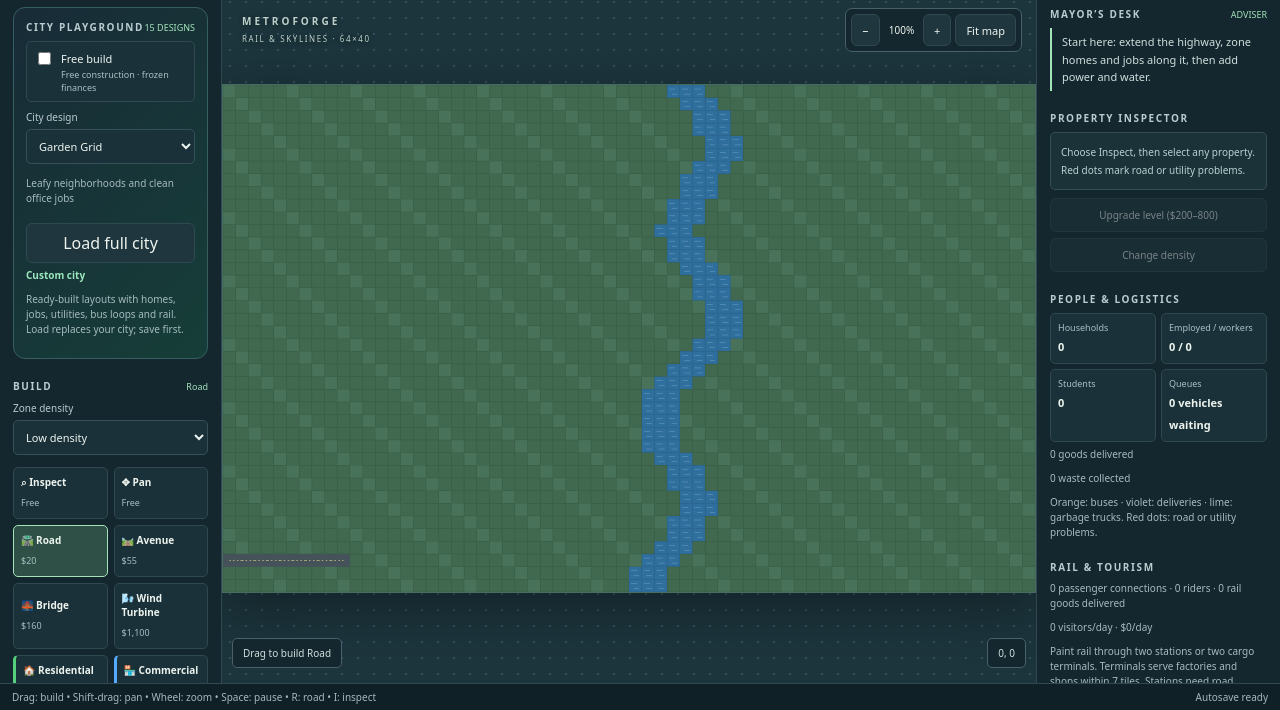
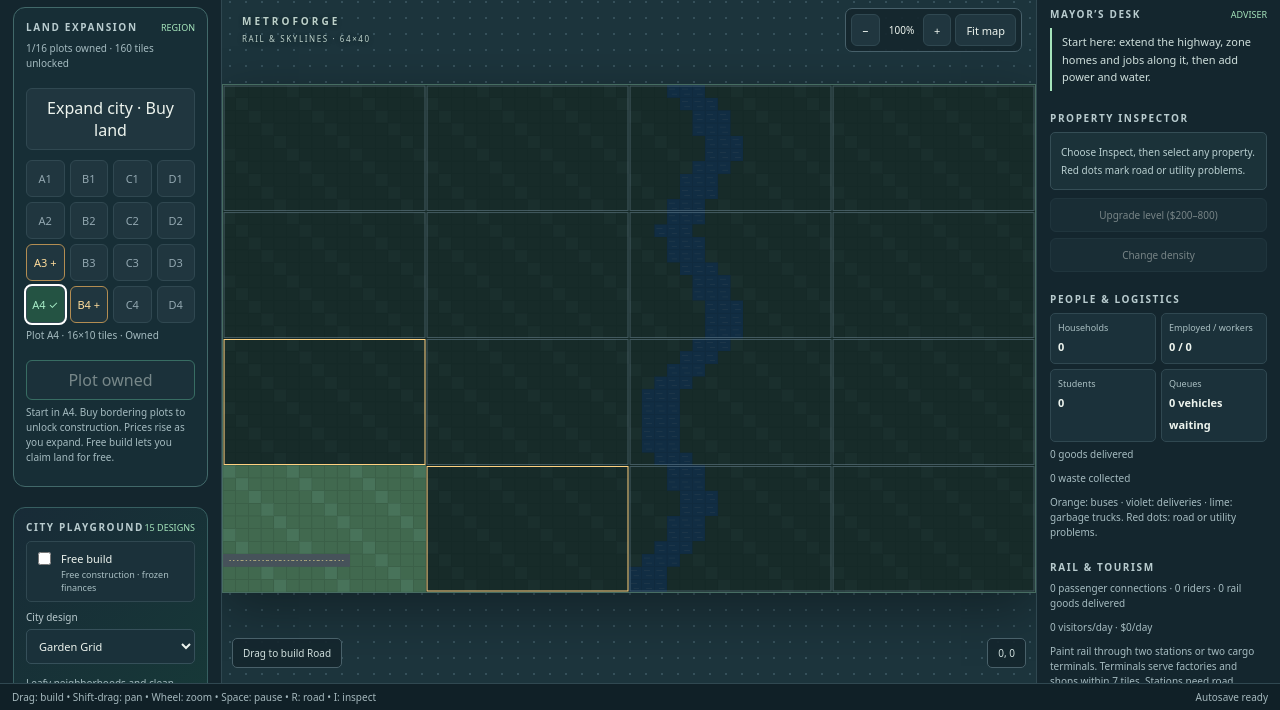
Before and after one commit to dvilrgamerz/readme, a website with bundled scripts: page index.html in a window 1280 px wide. Shown: the part 90-800 px from the top of the page. Built offline with nearby package versions, Linux system fonts and the light colour scheme.

Commit message:
Add purchasable city land, plot boundaries and saved regional ownership

```diff
--- a/index.html
+++ b/index.html
@@ -4,8 +4,8 @@
   <meta charset="utf-8">
   <meta name="viewport" content="width=device-width,initial-scale=1,viewport-fit=cover">
   <meta name="theme-color" content="#07101d">
-  <title>MetroForge V7 — City Builder</title>
-  <meta name="description" content="MetroForge V7 is an original browser city-building simulation.">
+  <title>MetroForge V7.1 — City Builder</title>
+  <meta name="description" content="MetroForge V7.1 is an original browser city-building simulation.">
   <link rel="stylesheet" href="styles.css">
 </head>
 <body data-mobile-panel="map">
@@ -13,7 +13,7 @@
     <header class="topbar">
       <div class="brand">
         <div class="mark">MF</div>
-        <div><h1>MetroForge <em>V7</em></h1><p>YOUR CITY. YOUR RULES.</p></div>
+        <div><h1>MetroForge <em>V7.1</em></h1><p>YOUR CITY. YOUR RULES.</p></div>
       </div>
       <div class="stats">
         <div class="stat"><span>Funds</span><strong id="funds">$50,000</strong><small id="cashflow">+$0/day</small></div>
@@ -33,6 +33,12 @@
     <nav class="mobile-tabs" aria-label="Game panels"><button id="mapTab" class="active">Map</button><button id="buildTab">Build & manage</button><button id="cityTab">City report</button></nav>
     <main class="layout">
       <aside class="panel left">
+        <section class="land-planner">
+ <div class="section-title"><h2>Land expansion</h2><span>REGION</span></div><p id="landSummary" class="help-text"></p>
+ <button id="expandCity" class="full">Expand city · Buy land</button>
+ <div id="plotGrid" class="plot-grid" aria-label="Region land plots"></div><p id="plotDetails" class="help-text"></p><button id="buyPlot" class="full" disabled>Choose a plot</button>
+ <p class="help-text">Start in A4. Buy bordering plots to unlock construction. Prices rise as you expand. Free build lets you claim land for free.</p>
+ </section>
         <section class="sandbox-planner">
  <div class="section-title"><h2>City playground</h2><span>15 DESIGNS</span></div>
  <label class="toggle"><input id="freeBuild" type="checkbox"><span>Free build</span><small>Free construction · frozen finances</small></label>
@@ -65,7 +71,7 @@
  <div class="button-row"><button id="editorStart">Edit map</button><button id="editorApply" disabled>Apply</button><button id="editorCancel" disabled>Cancel</button></div>
  </section>
  <section class="transit-planner">
-          <div class="section-title"><h2>Bus line planner</h2><span>V7</span></div>
+          <div class="section-title"><h2>Bus line planner</h2><span>V7.1</span></div>
           <p class="help-text">Build bus stops beside roads. Tap stops in order, then save a loop. Each bus costs $18/day.</p>
           <label class="select-row">Line name<input id="routeName" maxlength="32" placeholder="Downtown Loop"></label>
           <div class="button-row"><button id="newRoute">New line</button><button id="saveRoute" disabled>Save line</button><button id="cancelRoute">Cancel</button><button id="undoStop">Undo stop</button></div>
--- a/package.json
+++ b/package.json
@@ -1 +1 @@
-{"name":"metroforge","version":"7.0.0","private":true,"type":"module","scripts":{"test":"node --test tests/*.test.js","start":"python3 -m http.server 8000"}}
+{"name":"metroforge","version":"7.1.0","private":true,"type":"module","scripts":{"test":"node --test tests/*.test.js","start":"python3 -m http.server 8000"}}
--- a/src/game.js
+++ b/src/game.js
@@ -1,3 +1,4 @@
+import {ALL_PLOTS,newLand,sanitiseLand,plotAt,plotName,plotBounds,ownsTile,plotOffer,purchasePlot} from "./land.js";
 import {newV7,sanitiseV7,ExpansionEngine,CHALLENGES} from "./v7.js";
 import {DESIGNS,cityDesign} from "./designs.js";
 import {newV6, sanitiseV6, TrafficEngine, budgetBreakdown, developmentBlockers, tileId} from "./v6.js";
@@ -45,7 +46,7 @@ const BUILD = {
 };
 
 const TOOLS = [
-  ["inspect","⌕"],["pan","✥"],["road","🛣️"],["avenue","🛤️"],["bridge","🌉"],["wind","🌬️"],["residential","🏠"],["commercial","🏪"],
+  ["inspect","⌕"],["pan","✥"],["purchase","🗺️"],["road","🛣️"],["avenue","🛤️"],["bridge","🌉"],["wind","🌬️"],["residential","🏠"],["commercial","🏪"],
   ["office","🏢"],["rail","═"],["station","🚆"],["cargoTerminal","📦"],["hotel","🏨"],["attraction","🎡"],["industrial","🏭"],["park","🌳"],["power","⚡"],["waterTower","💧"],
   ["fire","🚒"],["police","🚓"],["school","🏫"],["hospital","🏥"],
   ["bus","🚌"],["metro","🚇"],["recycle","♻️"],["garbage","🚛"],["route","🚌"],["signal","🚦"],["district","◫"],["bulldoze","🧨"]
@@ -67,6 +68,7 @@ const MISSIONS = [
   {id:"green",title:"Cleaner Air",text:"Keep pollution at or below {target}%",reward:1700}
 ];
 
+let selectedLandPlot=12;
 let selected = "road";
 let overlay = "none";
 let pointerDown = false;
@@ -133,7 +135,7 @@ function newMission(city){
 
 function freshCity(){
   const c = {
-    grid:generateMap(), funds:50000, debt:0, population:0, lastPopulation:0, jobs:0, employed:0,
+    grid:generateMap(), land:newLand(), funds:50000, debt:0, population:0, lastPopulation:0, jobs:0, employed:0,
     happiness:55, traffic:100, health:50, education:0, crime:0, pollutionAvg:0, landValue:50,
     transitRiders:0, day:1, year:1, hour:8, paused:false, speed:1,
     taxes:{res:9,com:9,ind:9}, serviceBudget:100,
@@ -188,16 +190,17 @@ function count(type){
 function setTool(tool){
   selected = tool;
   document.querySelectorAll(".tool").forEach(b=>b.classList.toggle("active",b.dataset.tool===tool));
-  const meta = tool==="bulldoze" ? {name:"Bulldoze"} : BUILD[tool] || {name:tool==="inspect"?"Inspect":tool==="route"?"Bus route":tool==="signal"?"Traffic lights":"Pan"};
+  const meta = tool==="bulldoze" ? {name:"Bulldoze"} : BUILD[tool] || {name:tool==="purchase"?"Expand city":tool==="inspect"?"Inspect":tool==="route"?"Bus route":tool==="signal"?"Traffic lights":"Pan"};
   $("selectedName").textContent = meta?.name || tool;
-  $("modeHint").textContent = tool==="route"?"Tap connected bus stops in order, then Save line" : tool==="signal"?"Tap a junction to toggle its lights" : tool==="inspect"?"Select a building to inspect" : tool==="pan"?"Drag the map to move" : tool==="district" ? "Paint districts by clicking land" : tool==="bulldoze" ? "Remove buildings and roads" : "Drag to build "+(meta?.name||tool);
+  mapDirty=true;
+  $("modeHint").textContent = tool==="purchase"?"Select a neighboring plot, then Buy plot in Build & manage":tool==="route"?"Tap connected bus stops in order, then Save line" : tool==="signal"?"Tap a junction to toggle its lights" : tool==="inspect"?"Select a building to inspect" : tool==="pan"?"Drag the map to move" : tool==="district" ? "Paint districts by clicking land" : tool==="bulldoze" ? "Remove buildings and roads" : "Drag to build "+(meta?.name||tool);
 }
 
 function makeTools(){
   const g = $("toolGrid");
   g.replaceChildren();
   for(const [key,icon] of TOOLS){
-    const meta = key==="bulldoze" ? {name:"Bulldoze",cost:5} : BUILD[key] || {name:key==="inspect"?"Inspect":key==="route"?"Bus route":key==="signal"?"Traffic lights":"Pan",cost:0};
+    const meta = key==="bulldoze" ? {name:"Bulldoze",cost:5} : BUILD[key] || {name:key==="purchase"?"Expand city":key==="inspect"?"Inspect":key==="route"?"Bus route":key==="signal"?"Traffic lights":"Pan",cost:0};
     const b = document.createElement("button");
     b.className="tool";
     b.dataset.tool=key;
@@ -218,6 +221,8 @@ function build(x,y,tool=selected){
   const cell=city.grid[y]?.[x];if(!cell) return;
   if(tool==='inspect'){inspectTile={x,y};updateInspector();mapDirty=true;return;}
   if(tool==='pan') return;
+  if(tool==='purchase'){selectLandPlot(plotAt(x,y,W,H));return;}
+  if(!ownsTile(city,x,y)){selectLandPlot(plotAt(x,y,W,H));showToast('Buy plot '+plotName(selectedLandPlot)+' before building here. Choose Expand city.');return;}
   if(tool==='route'){
     if(cell.type!=='bus'||!cell.connected)return showToast('Choose connected bus stops. Build at least two first.');
     if(!drawingRoute){routeDraft=[];drawingRoute=true;}
@@ -279,7 +284,7 @@ canvas.addEventListener('pointermove',e=>{
   const tip=$('tooltip'),r=canvas.parentElement.getBoundingClientRect();
   tip.style.left=clamp(e.clientX-r.left+14,8,Math.max(8,r.width-190))+'px';
   tip.style.top=clamp(e.clientY-r.top+12,8,Math.max(8,r.height-120))+'px';
-  tip.textContent=BUILD[c.type].name+(c.level?' • Level '+c.level:'')+(isZone(c.type)?' • '+(c.connected?'Road access':'No road access'):'');
+  tip.textContent=(!ownsTile(city,p.x,p.y)?'Unowned plot '+plotName(plotAt(p.x,p.y,W,H))+' • ':'' )+BUILD[c.type].name+(c.level?' • Level '+c.level:'')+(isZone(c.type)?' • '+(c.connected?'Road access':'No road access'):'');
   tip.classList.remove('hidden');
 });
 function endDrag(){pointerDown=false;lastPaint='';lastTile=null;dragStart=null;}
@@ -614,7 +619,7 @@ function draw(){
   if(mapDirty){
     const main=ctx;ctx=mapCtx;ctx.clearRect(0,0,canvas.width,canvas.height);
     for(let y=0;y<H;y++)for(let x=0;x<W;x++)drawBaseCell(city.grid[y][x],x,y);
-    ctx=main;mapDirty=false;
+    drawLandPlots();ctx=main;mapDirty=false;
   }
   ctx.clearRect(0,0,canvas.width,canvas.height);ctx.drawImage(mapLayer,0,0);
   drawTransitLines();drawV7();drawCars();drawWeatherAndNight();
@@ -622,7 +627,7 @@ function draw(){
 }
 
 function updateUI(){
-  updateInspector();updateAdviser();drawTrends();updateV6UI();updateV7UI();
+  updateInspector();updateAdviser();drawTrends();updateV6UI();updateV7UI();updateLandUI();
   $("funds").textContent=city.v7.freeBuild?"FREE BUILD":money(city.funds);
   $("cashflow").textContent=(city.cashflow>=0?"+":"")+money(city.cashflow)+"/day";
   $("population").textContent=city.population.toLocaleString();
@@ -747,9 +752,9 @@ function storeCity(key){
 function loadRaw(raw){
   const next=parseSave(raw,freshCity(),Object.keys(BUILD),W,H);
   if(next.mission){const template=MISSIONS.find(m=>m.id===next.mission.id);next.mission={...template,...next.mission};}
-  const input=JSON.parse(raw);next.v6=sanitiseV6((input.city||input).v6,next.grid);next.v7=sanitiseV7((input.city||input).v7,next.grid);
+  const input=JSON.parse(raw);next.v6=sanitiseV6((input.city||input).v6,next.grid);next.v7=sanitiseV7((input.city||input).v7,next.grid);next.land=sanitiseLand((input.city||input).land);
   next.v6.vehicles=next.v6.vehicles.filter(v=>!['fireEngine','ambulance'].includes(v.kind)||next.v7.incidents.some(i=>i.id===v.incidentId&&i.target[0]===v.target?.[0]&&i.target[1]===v.target?.[1]&&next.grid[v.source[1]][v.source[0]].type===(v.kind==='fireEngine'?'fire':'hospital')));
-  city=next;editorBackup=null;editingRoute=null;transport=null;routeDraft=[];drawingRoute=false;cars=[];rain=[];if(city.weather==="Rain"||city.weather==="Storm")for(let i=0;i<150;i++)rain.push({x:rand(0,canvas.width),y:rand(0,canvas.height),s:rand(5,12)});simAccumulator=0;inspectTile=null;invalidate();simulationStep(false);city.lastPopulation=city.population;makeTools();syncControls();syncV5Controls();updateUI();
+  selectedLandPlot=12;city=next;editorBackup=null;editingRoute=null;transport=null;routeDraft=[];drawingRoute=false;cars=[];rain=[];if(city.weather==="Rain"||city.weather==="Storm")for(let i=0;i<150;i++)rain.push({x:rand(0,canvas.width),y:rand(0,canvas.height),s:rand(5,12)});simAccumulator=0;inspectTile=null;invalidate();simulationStep(false);city.lastPopulation=city.population;makeTools();syncControls();syncV5Controls();updateUI();
 }
 $('saveBtn').onclick=()=>{if(storeCity('metroforge-v7-save'))showToast('City saved.');};
 $('loadBtn').onclick=()=>{
@@ -848,7 +853,7 @@ window.addEventListener('keydown',e=>{
 });
 $('demoBtn').onclick=()=>{
   if(!confirm('Start a fresh showcase city? Save or export your current city first.'))return;
-  city=freshCity();editorBackup=null;editingRoute=null;transport=null;routeDraft=[];drawingRoute=false;
+  city=freshCity();city.land=newLand(true);editorBackup=null;editingRoute=null;transport=null;routeDraft=[];drawingRoute=false;
   const put=(x,y,type,level=0)=>{const t=tileBase(type);t.level=level;city.grid[y][x]=t;};
   for(let x=0;x<27;x++)put(x,27,'avenue');
   for(const y of [9,15,21])for(let x=5;x<27;x++)put(x,y,'road');
@@ -907,15 +912,15 @@ $('saveRoute').onclick=()=>{
   const id=editingRoute||city.v6.nextRouteId++,previous=city.v6.routes.find(r=>r.id===id);city.v6.routes=city.v6.routes.filter(r=>r.id!==id);city.v6.vehicles=city.v6.vehicles.filter(v=>v.routeId!==id);city.v6.routes.push({id,name:$('routeName').value.trim().slice(0,32)||'Bus line '+id,stops:routeDraft.map(p=>[...p]),buses:previous?.buses||1});editingRoute=null;drawingRoute=false;routeDraft=[];transport.rebuild();transport.transitPass();setTool('inspect');updateRouteUI();showToast('Bus line saved. Buses cost $18/day each.');
 };
 $('upgradeBuilding').onclick=()=>{
-  if(!inspectTile)return;const c=city.grid[inspectTile.y][inspectTile.x],tax=c.type==='residential'?city.taxes.res:['commercial','office'].includes(c.type)?city.taxes.com:city.taxes.ind;
+  if(!inspectTile)return;if(!ownsTile(city,inspectTile.x,inspectTile.y))return showToast('Buy this plot before upgrading.');const c=city.grid[inspectTile.y][inspectTile.x],tax=c.type==='residential'?city.taxes.res:['commercial','office'].includes(c.type)?city.taxes.com:city.taxes.ind;
   if(!isZone(c.type)||c.level>=4||developmentBlockers(c,tax).length)return showToast('Resolve the listed development blockers first.');
   const cost=(c.level+1)*200;if(!city.v7.freeBuild&&city.funds<cost)return showToast('Need '+money(cost)+' to upgrade.');if(!city.v7.freeBuild)city.funds-=cost;c.level++;simulationStep(false);updateUI();mapDirty=true;
 };
 $('changeDensity').onclick=()=>{
-  if(!inspectTile)return;const c=city.grid[inspectTile.y][inspectTile.x];if(!isZone(c.type))return;const cost=c.density?150:350;
+  if(!inspectTile)return;if(!ownsTile(city,inspectTile.x,inspectTile.y))return showToast('Buy this plot before upgrading.');const c=city.grid[inspectTile.y][inspectTile.x];if(!isZone(c.type))return;const cost=c.density?150:350;
   if(!city.v7.freeBuild&&city.funds<cost)return showToast('Need '+money(cost)+' to convert.');if(!city.v7.freeBuild)city.funds-=cost;c.density=c.density?0:1;simulationStep(false);updateUI();mapDirty=true;
 };
-initV7();simulationStep();syncControls();syncV5Controls();updateUI();applyCamera();
+initLand();initV7();simulationStep();syncControls();syncV5Controls();updateUI();applyCamera();
 
 function initV7(){
  const select=$('designSelect');for(const d of DESIGNS){const o=document.createElement('option');o.value=d.id;o.textContent=d.name;select.appendChild(o);}select.value=DESIGNS[0].id;
@@ -931,7 +936,7 @@ function initV7(){
  $('undoStop').onclick=()=>{routeDraft.pop();updateRouteUI();};
 }
 function loadDesign(id){
- const free=city.v7.freeBuild,layout=cityDesign(id,tileBase,W,H);editorBackup=null;city=freshCity();city.grid=layout.grid;city.v7.freeBuild=free;city.v7.design=layout.design.name;
+ const free=city.v7.freeBuild,layout=cityDesign(id,tileBase,W,H);editorBackup=null;city=freshCity();city.land=newLand(true);city.grid=layout.grid;city.v7.freeBuild=free;city.v7.design=layout.design.name;
  city.v6.routes=[layout.route];city.v6.nextRouteId=2;city.paused=true;city.funds=100000;city.policies.education=true;
  if(id==='eco'||id==='garden')city.policies.green=true;
  transport=null;routeDraft=[];drawingRoute=false;editingRoute=null;inspectTile=null;cars=[];rain=[];simAccumulator=0;invalidate();simulationStep(false);city.lastPopulation=city.population;makeTools();syncControls();syncV5Controls();updateUI();camera={zoom:1,x:0,y:0};applyCamera();showToast(layout.design.name+' loaded. Press Play to test or turn on Free build.');
@@ -944,7 +949,7 @@ function updateV7UI(){
  $('challengeSelect').value=s.challenge||'';const challenge=CHALLENGES.find(c=>c.id===s.challenge);
  $('challengeProgress').textContent=challenge?(s.completed.includes(challenge.id)?'Completed! '+money(challenge.reward)+' awarded.':challenge.text+' · '+s.streak+'/5 days'+(s.freeBuild?' · turn off Free build to earn rewards':'')):'Choose a challenge to earn a city grant.';
  $('editorStatus').textContent=editorBackup?'EDITING — simulation paused. Terrain painting replaces properties.':'Customize terrain and roads. Export your city to share the map.';
- $('editorStart').disabled=!!editorBackup;$('editorApply').disabled=!editorBackup;$('editorCancel').disabled=!editorBackup;$('editorBrush').disabled=!editorBackup;
+ $('editorStart').disabled=!!editorBackup;updateLandUI();$('editorApply').disabled=!editorBackup;$('editorCancel').disabled=!editorBackup;$('editorBrush').disabled=!editorBackup;
 }
 function drawV7(){
  if(overlay!=='none'&&overlay!=='traffic')return;
@@ -955,3 +960,25 @@ function drawV7(){
  for(const i of city.v7.incidents){ctx.strokeStyle=i.kind==='fire'?'#ff526b':'#f9fafb';ctx.lineWidth=3;ctx.strokeRect(i.target[0]*TILE+2,i.target[1]*TILE+2,TILE-4,TILE-4);ctx.fillStyle=ctx.strokeStyle;ctx.font='bold 11px system-ui';ctx.fillText(Math.ceil(i.remaining),i.target[0]*TILE+12,i.target[1]*TILE-1);}
  ctx.lineWidth=1;
 }
+
+function selectLandPlot(id){if(!ALL_PLOTS.includes(id))return;selectedLandPlot=id;mapDirty=true;updateLandUI();}
+function initLand(){
+ for(const id of ALL_PLOTS){const button=document.createElement('button');button.dataset.plot=id;button.onclick=()=>{selectLandPlot(id);setTool('purchase');};$('plotGrid').appendChild(button);}
+ $('expandCity').onclick=()=>{setTool('purchase');selectLandPlot(ALL_PLOTS.find(id=>plotOffer(city,id).eligible)??city.land.owned[0]);showToast('Choose a bordering plot on the map or in the plot grid.');};
+ $('buyPlot').onclick=()=>{if(editorBackup)return showToast('Apply or cancel map edits before buying land.');const result=purchasePlot(city,selectedLandPlot);if(!result.success)return showToast(result.reason);invalidate();updateLandUI();updateUI();showToast('Plot '+plotName(selectedLandPlot)+(result.price?' purchased for '+money(result.price):' claimed for free')+'. You can build here now.');};
+}
+function updateLandUI(){
+ $('landSummary').textContent=city.land.owned.length+'/16 plots owned · '+city.land.owned.length*160+' tiles unlocked';
+ const offer=plotOffer(city,selectedLandPlot),owned=city.land.owned.includes(selectedLandPlot);$('plotDetails').textContent='Plot '+plotName(selectedLandPlot)+' · 16×10 tiles · '+(owned?'Owned':(offer.price?money(offer.price):'Free')+' · '+offer.reason);
+ $('buyPlot').disabled=!offer.eligible||!!editorBackup;$('buyPlot').textContent=owned?'Plot owned':offer.price?'Buy plot · '+money(offer.price):'Claim plot · Free';
+ for(const button of $('plotGrid').children){const id=Number(button.dataset.plot),has=city.land.owned.includes(id),offer=plotOffer(city,id);button.textContent=plotName(id)+(has?' ✓':offer.eligible?' +':'');button.title=has?'Owned':offer.reason+' · '+money(offer.price);button.className='plot-button'+(has?' owned':offer.eligible?' available':' locked')+(id===selectedLandPlot?' selected':'');button.setAttribute?.('aria-label','Plot '+plotName(id)+' '+(has?'owned':offer.reason));}
+}
+function drawLandPlots(){
+ const expand=selected==='purchase';ctx.textAlign='center';
+ for(const id of ALL_PLOTS){const b=plotBounds(id,W,H),x=b.x*TILE,y=b.y*TILE,w=b.width*TILE,h=b.height*TILE,owned=city.land.owned.includes(id),offer=plotOffer(city,id);
+  if(!owned){ctx.fillStyle='rgba(4,14,23,.67)';ctx.fillRect(x,y,w,h);}
+  if(expand||!owned){ctx.strokeStyle=id===selectedLandPlot&&expand?'#ffffff':owned?'#81e7b0':offer.eligible?'#ffd281':'rgba(131,158,175,.4)';ctx.lineWidth=id===selectedLandPlot&&expand?4:2;ctx.strokeRect(x+2,y+2,w-4,h-4);}
+  if(expand){ctx.fillStyle=owned?'#8ff0b7':offer.eligible?'#ffe0a5':'#a1b4bf';ctx.font='bold 27px system-ui';ctx.fillText(plotName(id)+(owned?' · OWNED':''),x+w/2,y+h/2-12);ctx.font='20px system-ui';ctx.fillText(owned?'Build here':(offer.price?money(offer.price):'FREE')+' · '+(offer.eligible?'Available':'Locked'),x+w/2,y+h/2+22);}
+ }
+ ctx.lineWidth=1;
+}
--- /dev/null
+++ b/src/land.js
@@ -0,0 +1,29 @@
+// The 64×40 region is divided into sixteen 16×10 expansion plots.
+export const LAND_COLS=4,LAND_ROWS=4,START_PLOT=12;
+export const ALL_PLOTS=Array.from({length:LAND_COLS*LAND_ROWS},(_,id)=>id);
+export const newLand=(full=false)=>({owned:full?[...ALL_PLOTS]:[START_PLOT]});
+export const plotName=id=>String.fromCharCode(65+id%LAND_COLS)+(Math.floor(id/LAND_COLS)+1);
+export function plotBounds(id,w=64,h=40){const col=id%LAND_COLS,row=Math.floor(id/LAND_COLS);return {x:Math.floor(col*w/LAND_COLS),y:Math.floor(row*h/LAND_ROWS),width:Math.floor((col+1)*w/LAND_COLS)-Math.floor(col*w/LAND_COLS),height:Math.floor((row+1)*h/LAND_ROWS)-Math.floor(row*h/LAND_ROWS)};}
+export function plotAt(x,y,w=64,h=40){return Number.isInteger(x)&&Number.isInteger(y)&&x>=0&&y>=0&&x<w&&y<h?Math.floor(y*LAND_ROWS/h)*LAND_COLS+Math.floor(x*LAND_COLS/w):-1;}
+export const ownsTile=(city,x,y)=>city.land.owned.includes(plotAt(x,y,city.grid[0].length,city.grid.length));
+export function neighboringPlots(id){const col=id%LAND_COLS,row=Math.floor(id/LAND_COLS);return [[col-1,row],[col+1,row],[col,row-1],[col,row+1]].filter(([x,y])=>x>=0&&x<LAND_COLS&&y>=0&&y<LAND_ROWS).map(([x,y])=>y*LAND_COLS+x);}
+export function sanitiseLand(input){
+ // Pre-expansion cities retain the entire region so their existing work stays usable.
+ if(input===undefined||input===null)return newLand(true);
+ if(!input||!Array.isArray(input.owned)||!input.owned.length||input.owned.length>ALL_PLOTS.length||input.owned.some(id=>!Number.isInteger(id)||!ALL_PLOTS.includes(id))||!input.owned.includes(START_PLOT))throw Error('Invalid land ownership');
+ const owned=[...new Set(input.owned)],reached=new Set([START_PLOT]),queue=[START_PLOT];for(let n=0;n<queue.length;n++)for(const id of neighboringPlots(queue[n]))if(owned.includes(id)&&!reached.has(id)){reached.add(id);queue.push(id);}
+ if(reached.size!==owned.length)throw Error('Land plots must be connected');return {owned:owned.sort((a,b)=>a-b)};
+}
+export function plotOffer(city,id){
+ if(!ALL_PLOTS.includes(id))return {eligible:false,reason:'Choose a plot on the region map',price:0};
+ if(city.land.owned.includes(id))return {eligible:false,reason:'Already owned',price:0};
+ const bounds=plotBounds(id,city.grid[0].length,city.grid.length);let water=0;
+ for(let y=bounds.y;y<bounds.y+bounds.height;y++)for(let x=bounds.x;x<bounds.x+bounds.width;x++)if(city.grid[y][x].terrain==='water')water++;
+ const price=city.v7?.freeBuild?0:Math.round((5000+1500*(city.land.owned.length-1)+water/(bounds.width*bounds.height)*3000)/250)*250;
+ if(!neighboringPlots(id).some(p=>city.land.owned.includes(p)))return {eligible:false,reason:'Buy a neighboring plot first',price};
+ if(!Number.isFinite(city.funds)||(!city.v7?.freeBuild&&city.funds<price))return {eligible:false,reason:'Not enough funds',price};
+ return {eligible:true,reason:price?'Ready to purchase':'Free to claim',price};
+}
+export function purchasePlot(city,id){
+ const offer=plotOffer(city,id);if(!offer.eligible)return {success:false,...offer};city.funds-=offer.price;city.land.owned.push(id);city.land.owned.sort((a,b)=>a-b);return {success:true,...offer};
+}
--- a/styles.css
+++ b/styles.css
@@ -87,3 +87,5 @@ button{border-radius:6px;background:#20363f;transition:background .15s,border-co
 
 .sandbox-planner{border:1px solid #375f61;border-radius:12px;padding:12px;background:linear-gradient(135deg,#182b37,#163e38)}
 .route-item{flex-wrap:wrap}.route-item span{flex-basis:100%}#designName{color:#9be6bd;font-weight:700}.button-row{flex-wrap:wrap}input[type=checkbox]{accent-color:#80dcb9}
+
+.land-planner{border:1px solid #42696a;background:#172e36;border-radius:12px;padding:12px}.plot-grid{display:grid;grid-template-columns:repeat(4,minmax(0,1fr));gap:5px;margin-top:10px}.plot-button{min-width:0;min-height:37px;padding:4px;font-size:11px}.plot-button.owned{background:#245343;color:#a9efc9}.plot-button.available{border-color:#b38d52;color:#ffdd9c}.plot-button.locked{color:#92a7b0}.plot-button.selected{outline:2px solid #fff}#buyPlot{border-color:#62bb9b}
```
Also changed, not shown: tests/browser-smoke.mjs (+10 -3 lines), tests/land.test.js (added, +19 -0 lines), tests/runtime.test.js (+10 -5 lines), versions/V7.1.md (added, +9 -0 lines), .github/workflows/pages.yml, CHANGELOG.md, README.md.
